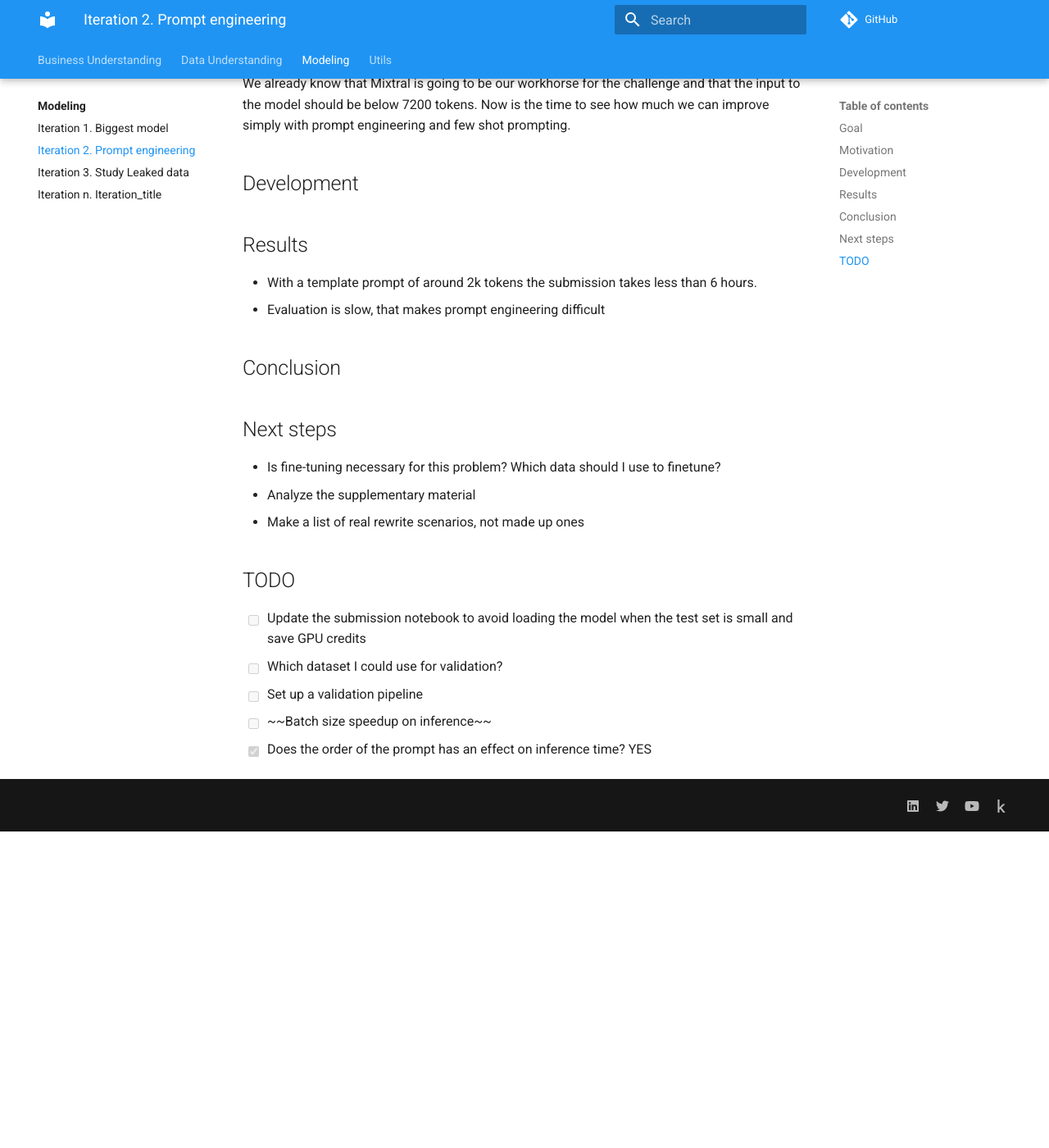
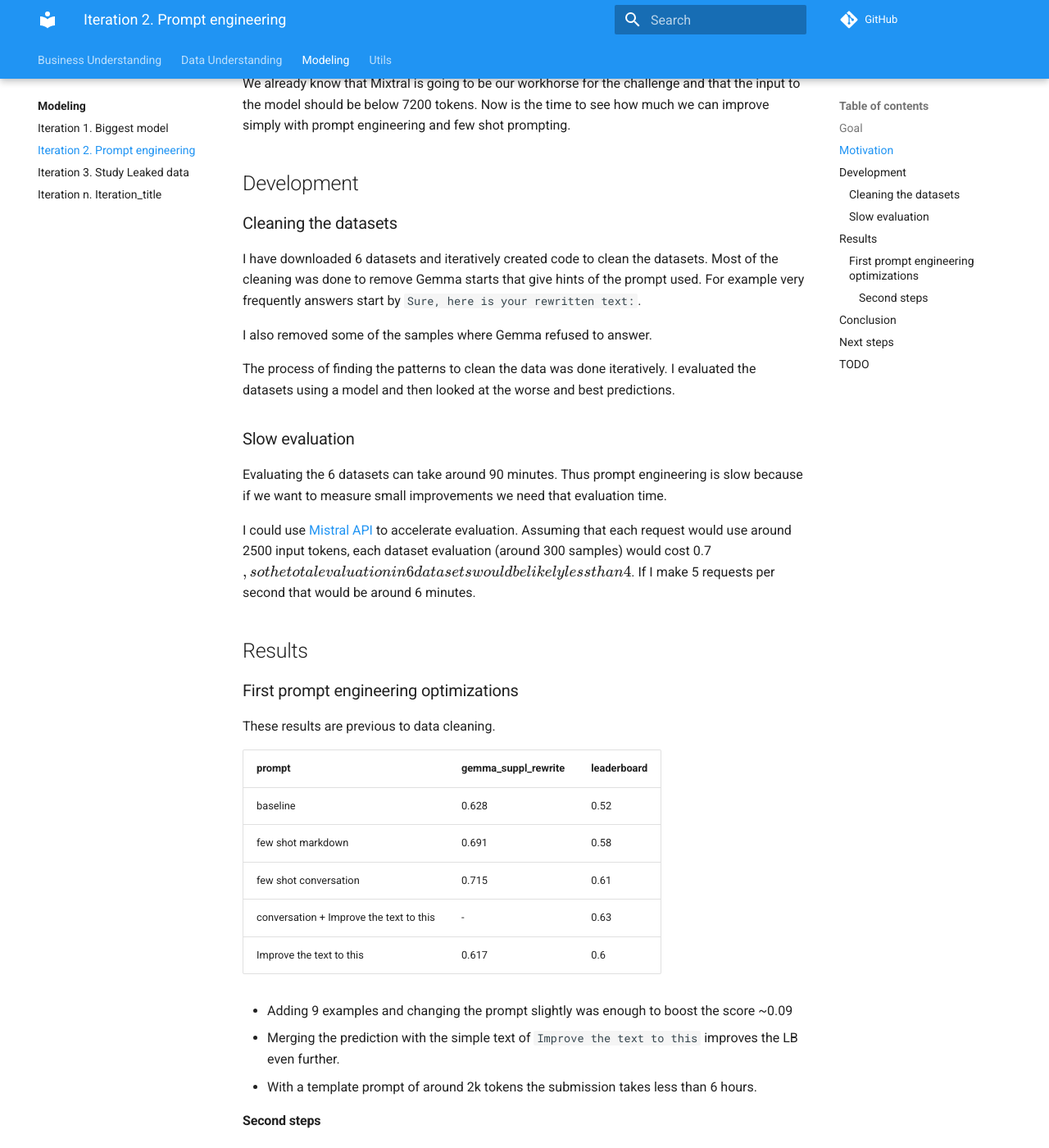
Before and after one commit to ironbar/prompt_recovery, an MkDocs documentation site: the page built from docs/modeling/Iteration_02_prompt_engineering.md, in a window 1280 px wide and 1400 px high, scrolled down 439 px. Shown: the whole window at 82% size. Built offline with MkDocs 1.6.1 and Material for MkDocs 9.7.7, drawn with Linux system fonts in a browser that asks for light colours; comment, search, counter and statistics services are not loaded; before the commit the page ends 1453 px from its top, so only the background shows below that; some of the changed text lies outside the part shown.

Commit message:
documented results from prompt engineering

```diff
--- a/docs/modeling/Iteration_02_prompt_engineering.md
+++ b/docs/modeling/Iteration_02_prompt_engineering.md
@@ -19,10 +19,61 @@ We already know that Mixtral is going to be our workhorse for the challenge and
 
 ## Development
 
+### Cleaning the datasets
+
+I have downloaded 6 datasets and iteratively created code to clean the datasets. Most of the cleaning
+was done to remove Gemma starts that give hints of the prompt used. For example very frequently
+answers start by `Sure, here is your rewritten text:`.
+
+I also removed some of the samples where Gemma refused to answer.
+
+The process of finding the patterns to clean the data was done iteratively. I evaluated the datasets
+using a model and then looked at the worse and best predictions.
+
+### Slow evaluation
+
+Evaluating the 6 datasets can take around 90 minutes. Thus prompt engineering is slow because
+if we want to measure small improvements we need that evaluation time.
+
+I could use [Mistral API](https://docs.mistral.ai/platform/pricing/) to accelerate evaluation. Assuming
+that each request would use around 2500 input tokens, each dataset evaluation (around 300 samples) would
+cost 0.7$, so the total evaluation in 6 datasets would be likely less than 4$. If I make 5 requests per
+second that would be around 6 minutes.
+
 ## Results
 
+### First prompt engineering optimizations
+
+These results are previous to data cleaning.
+
+| prompt                                  | gemma_suppl_rewrite | leaderboard |
+|-----------------------------------------|---------------------|-------------|
+| baseline                                | 0.628               | 0.52        |
+| few shot markdown                       | 0.691               | 0.58        |
+| few shot conversation                   | 0.715               | 0.61        |
+| conversation + Improve the text to this | -                   | 0.63        |
+| Improve the text to this                | 0.617               | 0.6         |
+
+- Adding 9 examples and changing the prompt slightly was enough to boost the score ~0.09
+- Merging the prediction with the simple text of `Improve the text to this` improves the LB even further.
 - With a template prompt of around 2k tokens the submission takes less than 6 hours.
-- Evaluation is slow, that makes prompt engineering difficult
+
+#### Second steps
+
+After data cleaning I have carried more thorough optimization:
+
+| prompt variations               | gemma_suppl_rewrite | nbroad_v2 | newtonbaba | dipamc77 | alexxxsem | galileo | mean  |
+|---------------------------------|---------------------|-----------|------------|----------|-----------|---------|-------|
+| baseline                        | 0.698               | 0.609     | 0.672      | 0.634    | 0.574     | 0.647   | 0.639 |
+| add user and assistant names    | 0.694               | 0.606     | 0.656      | 0.61     | 0.572     | 0.632   | 0.628 |
+| more detailed intro             | 0.705               | 0.62      | 0.672      | 0.632    | 0.569     | 0.664   | 0.644 |
+| prompt instead of instruction   | 0.721               | 0.621     | 0.672      | 0.633    | 0.572     | 0.662   | 0.647 |
+| order instead of instruction    | 0.642               | 0.551     | 0.615      | 0.635    | 0.555     | 0.597   | 0.599 |
+| order instead of instruction v2 | 0.627               | 0.544     | 0.59       | 0.612    | 0.545     | 0.584   | 0.584 |
+| prompt and more detailed intro  | 0.717               | 0.623     | 0.679      | 0.65     | 0.581     | 0.674   | 0.654 |
+
+By adding a more detailed intro (better definition of the task) and replacing the word "instruction" by
+"text prompt" I was able to improve the mean scs score from 0.639 to 0.654.
 
 ## Conclusion
 
@@ -31,11 +82,12 @@ We already know that Mixtral is going to be our workhorse for the challenge and
 - Is fine-tuning necessary for this problem? Which data should I use to finetune?
 - Analyze the supplementary material
 - Make a list of real rewrite scenarios, not made up ones
+- Prepare more examples for few shot prompting, some of them must exploit the hints leave by Gemma.
 
 ## TODO
 
-- [ ] Update the submission notebook to avoid loading the model when the test set is small and save GPU credits
-- [ ] Which dataset I could use for validation?
-- [ ] Set up a validation pipeline
+- [x] Update the submission notebook to avoid loading the model when the test set is small and save GPU credits
+- [x] Which dataset I could use for validation?
+- [x] Set up a validation pipeline
 - [ ] ~~Batch size speedup on inference~~
 - [x] Does the order of the prompt has an effect on inference time? YES
```
Also changed, not shown: 1 other file.
